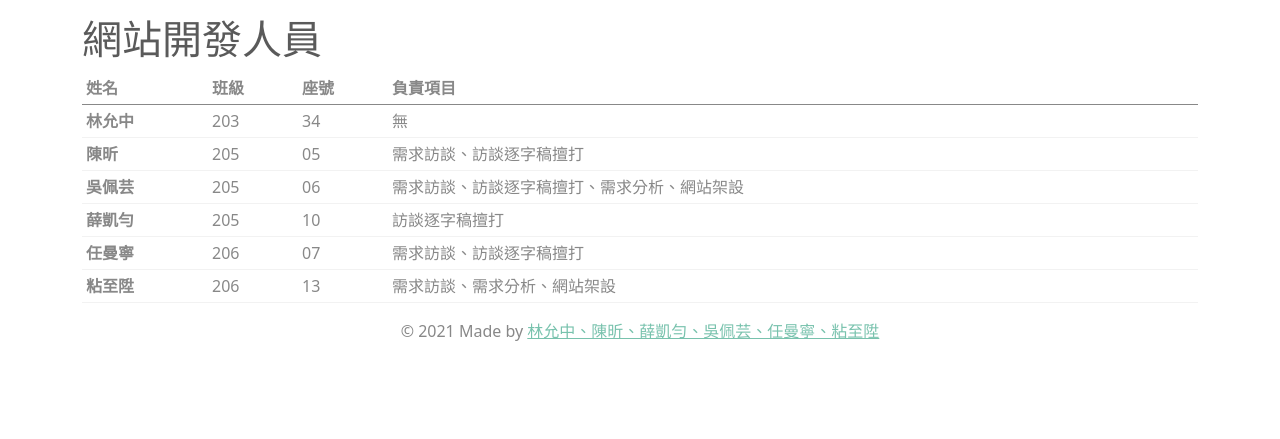
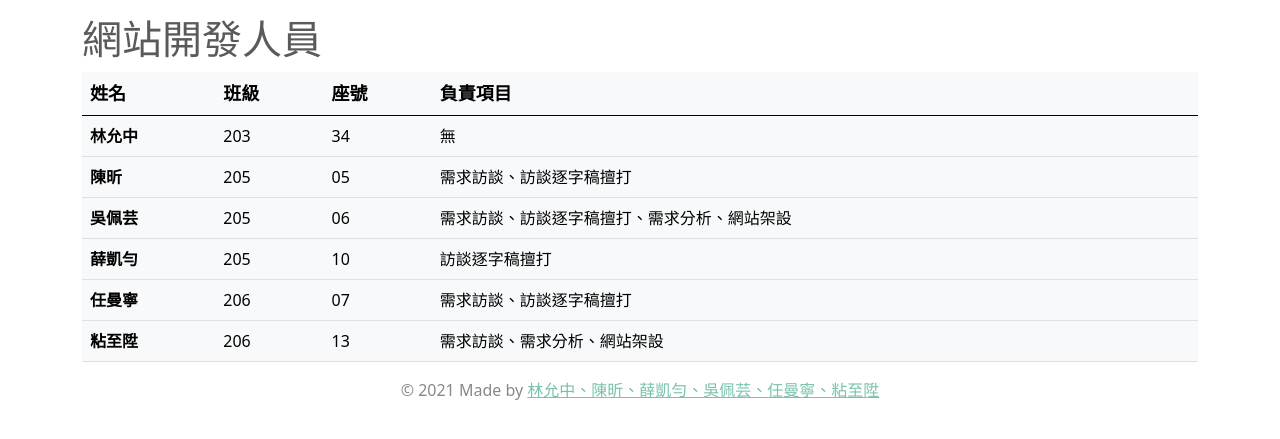
Before and after one commit to Pattywu20031224/StudyCenterRez, a Django app: page /developer in a window 1280 px wide. Shown: the part 56-495 px from the top of the page. Run offline with Django 3.2, Linux system fonts and the light colour scheme; some libraries are stand-ins or nearby versions.

Commit message:
basic function completed

```diff
--- a/log/views.py
+++ b/log/views.py
@@ -14,7 +14,7 @@
 # 借閱記錄列表
 class LogList(LoginRequiredMixin, ListView):
     model = Log
-    ordering = ['seat']
+    ordering = ['-reserve_date']
     paginate_by = 20
     def post(self, request, *args, **kwargs):
         return self.get(request, *args, **kwargs)
--- a/templates/developer.html
+++ b/templates/developer.html
@@ -5,13 +5,13 @@
     網站開發人員
 </H1>
 
-<table class="table table-sm">
+<table class="table table-light">
     <thead>
       <tr>
-        <th scope="col">姓名</th>
-        <th scope="col">班級</th>
-        <th scope="col">座號</th>
-        <th scope="col">負責項目</th>
+        <th scope="col"><font size ="4">姓名</font></th>
+        <th scope="col"><font size ="4">班級</font></th>
+        <th scope="col"><font size ="4">座號</font></th>
+        <th scope="col"><font size ="4">負責項目</font></th>
       </tr>
     </thead>
     <tbody>
--- a/templates/log/log_list.html
+++ b/templates/log/log_list.html
@@ -127,8 +127,8 @@
               <i class="fas fa-user-check"></i> 已簽到</a>
             </td>
             {% else %}
-            <td><a href="{% url 'return_log' log.id %}" class="btn btn-sm btn-danger">
-              <i class="fas fa-user-check"></i> 簽到</a>
+            <td><a href="" class="btn btn-sm btn-danger">
+              <i class="fas fa-user-times"></i> 未簽到</a>
             </td>
           {% endif %}
           </tr>
```
Also changed, not shown: templates/home.html (+4 -4 lines), db.sqlite3.
